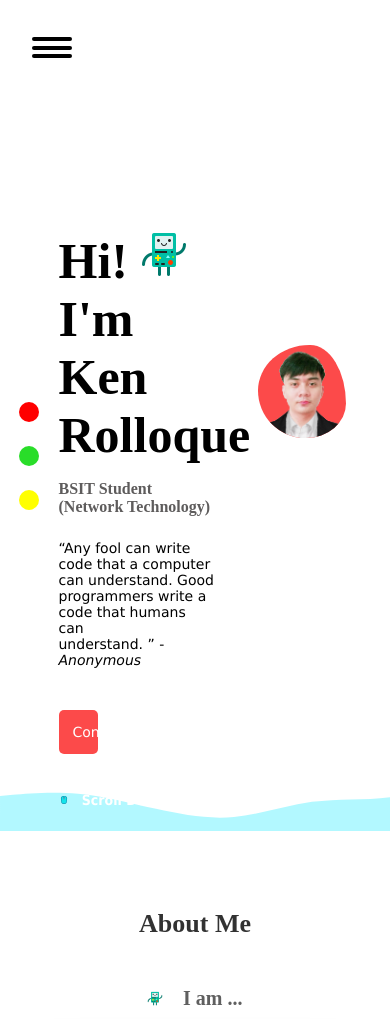
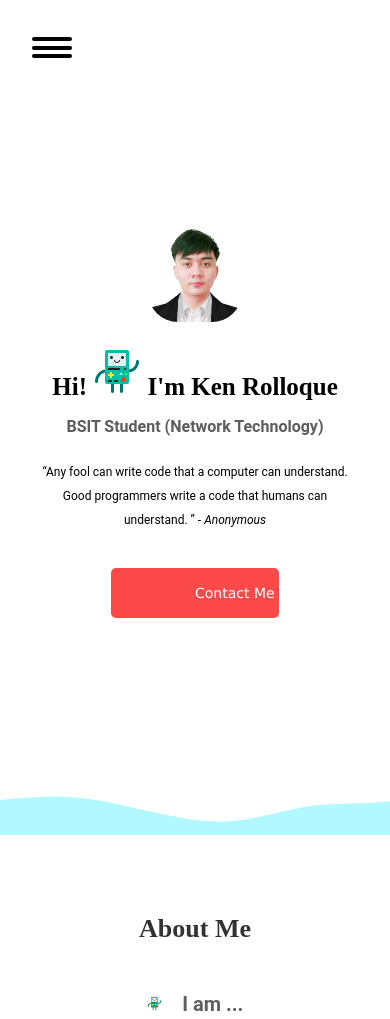
Before and after one commit to KenRolloque/Portfolio, a plain HTML site: page CODE/index.html in a window 390 px wide. Shown: the top 1019 px of the page. Drawn offline with Linux system fonts and the light colour scheme.

Commit message:
Add files via upload
09/08/2022
Fix Responsive Website

```diff
--- a/CODE/header.css
+++ b/CODE/header.css
@@ -5,6 +5,9 @@
 }
 
 body{
+    width: 100%;
+    display: inline-flex;
+    flex-direction: column;
     overflow-x: hidden;
 }
 
@@ -17,9 +20,10 @@ header{
     padding: 3em;
     max-height: 10vh;
     height: auto;
-    font-family: Ebrima;
+    font-family: 'Open Sans', sans-serif;
     position: sticky;
     z-index:2 ;
+    margin-bottom: 3em;
 }
 
 
@@ -32,7 +36,7 @@ header{
 
 
 header > h2{
-    font: bold 24px Ebrima;
+    font: bold 24px 'Open Sans', sans-serif;
     margin-left: 3em;
     color: rgb(156, 155, 155);
 
@@ -44,6 +48,8 @@ header > ul > li {
 header > ul > li > a {
     text-decoration: none;
     color: rgb(156, 155, 155);
+    font-family: 'Open Sans', sans-serif;
+
 }
 header > ul > li > a:hover{
     color: blue;
--- a/CODE/index.html
+++ b/CODE/index.html
@@ -10,6 +10,8 @@
     <link rel="stylesheet" href="section-3.css">
     <script type="text/javacsript" src="header.js"></script>
     <link rel="stylesheet" href="https://cdnjs.cloudflare.com/ajax/libs/font-awesome/4.7.0/css/font-awesome.min.css">    <title>Portfolio</title>
+
+    <link rel="preconnect" href="https://fonts.googleapis.com">
 </head>
 <body>
 
@@ -50,21 +52,21 @@
                 <h2>Hi! <img src="images/icons8-bmo-48.png" alt=""> I'm Ken Rolloque</h2>
                 <h5>BSIT Student (Network Technology)</h5>
                 <p><q>Any fool can write code that a computer can
-                    understand. Good <br>programmers write a code
-                    that humans can <br> understand.
+                    understand. Good programmers write a code
+                    that humans can  understand.
                 </q> - <i>Anonymous</i></p>
 
                 <input type="button" value="Contact Me">
 
                 <div>
-                    <img src="../images/icons8-mouse-64.png" alt="">
-                    <p>Scroll Down ↓</p>
+                    <img src="images/icons8-mouse-64.png"  class="scroll-down"  alt="">
+                    <p class="scroll-down"> Scroll Down ↓</p>
                 </div>
 
             </div>
             <div>
 
-                <img src="../images/ID-PNG.png" alt="">
+                <img src="images/ID-PNG.png" alt="">
 
             </div>
         </div>
@@ -74,21 +76,21 @@
             <h3> About Me</h3>
             <div>
                 <span>
-                    <h3> <img src="../images/icons8-bmo-48.png" alt="">I am ... </h3>
+                    <h3> <img src="images/icons8-bmo-48.png" alt="">I am ... </h3>
                     <p>Ken Mark L. Rolloque, 20 years old BSIT student of Batangas State University.
                      Currently, I am a 3rd yeard student taking Network Technology Track. I want to
                      become a web developer and cybersecurity expert in the future.</p>
                 </span>
 
                 <span>
-                    <h3> <img src="../images/icons8-source-code-96.png" alt="">Coding </h3>
+                    <h3> <img src="images/icons8-source-code-96.png" alt="">Coding </h3>
                     <p>My first programming language is C++ where I learned the fundamentals of programming.
                      Additionally, Java language helps me understand  the concep of OOP. As of now, I am learning
                       Javavscript for web development.</p>
 
                 </span>
                 <span>
-                    <h3> <img src="../images/icons8-router-64.png" alt="">Networking </h3>
+                    <h3> <img src="images/icons8-router-64.png" alt="">Networking </h3>
                     <p>As a network technology student, I am currently studying computer networking, IOT, and
                     cloud computing. Currently, I have finished CCNA 1 and CCNA 2, and currently taking CCNA 3
                     and IOT.</p>
@@ -101,7 +103,7 @@
             <h3> COLLEGE</h3>
                 <div>
                     <span>
-                        <img src="../images/b1.png" alt="">
+                        <img src="images/b1.png" alt="">
                         <h4>Restaurant Ordering System</h4>
                         <p>
                         <br>
@@ -111,7 +113,7 @@
                             call <br><br>
                             <b>Project Type:</b> Console<br>
                             <b>Subject:</b> Computer Programming<br>
-                            <b class="language">Language: <img src="../images/C++.png" alt=""></b>
+                            <b class="language">Language: <img src="images/C++.png" alt=""></b>
 
                         </p>
                         <input type="button" value="GIT HUB">
@@ -120,7 +122,7 @@
 
                     <span>
 
-                        <img src="../images/b2.png" alt="">
+                        <img src="images/b2.png" alt="">
                         <h4>Restaurant Ordering System with GUI</h4><br>
                         <p>
                             A system that allows customers to
@@ -130,14 +132,14 @@
 
                             <b>Project Type:</b> with GUI<br>
                             <b>Subject:</b>  Objected-Oriented Programming<br>
-                            <b class="language">Language: <img src="../images/Java-Logo.png" alt=""> <img src="../images/image-removebg-preview (3).png" alt=""></b>
+                            <b class="language">Language: <img src="images/Java-Logo.png" alt=""> <img src="images/image-removebg-preview (3).png" alt=""></b>
 
                         </p>
                         <input type="button" value="GIT HUB">
                     </span>
 
                     <span>
-                         <img src="../images/b1.png" alt="">
+                         <img src="images/b1.png" alt="">
                          <h4>Account Vault System</h4><br>
                          <p>
 
@@ -148,7 +150,7 @@
                             <b>Project Type:</b> with GUI<br>
                             <b>Subject:</b> Advance Database Management System, Advance Computer Programming
                                     <br>
-                            <b class="language">Language: <img src="../images/python.png" alt=""> <img src="../images/image-removebg-preview (3).png" alt=""></b>
+                            <b class="language">Language: <img src="images/python.png" alt=""> <img src="images/image-removebg-preview (3).png" alt=""></b>
 
                         </p>
                         <input type="button" value="GIT HUB">
--- a/CODE/section-1.css
+++ b/CODE/section-1.css
@@ -14,15 +14,17 @@ main{
     flex-direction: column;
     justify-content: center;
     width: 100vw;
+    font-family: 'Roboto', sans-serif;
 }
 
 .content-1{
     display: inline-flex;
     width: 100%;
     height: 89vh;
-    background: url(../images/wave.svg);
+    background: url(images/wave.svg);
     background-repeat: no-repeat;
     background-position: bottom;
+
 }
 
 /*Content 1 Part 1*/
@@ -33,6 +35,7 @@ main{
     align-items: center;
     gap: 1.5em;
     width: 15vw;
+
 }
 /* Three Circles in the left side*/
 .content-1 > div:first-child > span{
@@ -74,30 +77,33 @@ main{
 }
 
 .content-1 > div:nth-child(2) > h2{
-    font: bold 50px Coco Gothic;
+    font: bold 50px 'Roboto', sans-serif;
 }
 .content-1 > div:nth-child(2) > h5{
-    font: bold 16px Coco Gothic;
+    font: bold 16px 'Roboto', sans-serif;
     color: rgb(94, 92, 92);
     margin: 1em 0 1.5em 0;
 }
 
 .content-1 > div:nth-child(2) > p{
-    font: normal 14px Verdana;
+    font: normal 14px 'Roboto', sans-serif;
     margin-bottom: 3em;
+    width: 70%;
+    line-height: 2em;
 
 }
 
 .content-1  input[type=button]{
-    display: flex;
+    display: inline-flex;
     justify-content: center;
-    width: 25%;
-    padding: 1em 1em;
+    width: 0;
+    padding: 1.2em 6em;
     border-radius: 5px;
     background-color: #fc4a4a;
     color: white;
     font: normal 14px Verdana;
     border: 0px;
+
 
 }
 
@@ -106,7 +112,7 @@ main{
     align-items: center;
     font: bold 14px Tahoma;
     /* color: rgb(94, 92, 92); */
-    color: white;
+    color: rgb(100, 100, 100);
     gap:1em;
     margin: 24% 0 15% 1%;
 
@@ -123,6 +129,7 @@ main{
     display: inline-flex;
     justify-content: center;
     align-items: center;
+
 }
 
 .content-1 > div:last-child > img {
@@ -134,9 +141,89 @@ main{
     margin-bottom:8em;
 
 }
-@media screen and (max-width:449){
+
+
+@media screen and (max-width:449px){
+
+
+
+
+}
+
+@media screen and (max-width:1024px) {
+
+    .header{
+        justify-content: center;
+    }
 
     .content-1{
-        margin-top: 2em;
+
+        flex-direction: column-reverse;
+        width: 100vw;
+        justify-content: center;
+        align-items: center;
+        gap: 0em;
+        margin-top: 10vh;
     }
+
+    .content-1 > div:first-child{
+        display: none;
+
+    }
+    .content-1 > div:nth-child(2){
+        display: inline-flex;
+        width: 80vw;
+        height: auto;
+        margin-top: 3vh;
+
+
+
+    }
+    .content-1 > div:last-child{
+        display: inline-flex;
+        width: 80vw;
+        margin-top: 5vh;
+
+    }
+
+
+    .content-1 > div:last-child > img {
+        display: inline-flex;
+        width: 30%;
+        /* background-color: #fc4a4a; */
+            /* border-radius: 51% 49% 51% 49% / 63% 66% 34% 37% ; */
+        /* border-radius: 59% 41% 46% 54% / 49% 63% 37% 51% ; */
+        height: auto;
+        margin-bottom: 0;
+        border-radius: 30px;
+        background-color:  white;
+
+        }
+
+        .content-1 > div:nth-child(2) > h2{
+            font: bold 25px Coco Gothic;
+            width: 100%;
+            text-align: center;
+        }
+        .content-1 > div:nth-child(2) > h5{
+            text-align: center;
+            width: 100%;
+        }
+        .content-1 > div:nth-child(2) > p{
+            width: 100%;
+            text-align: center;
+            font-size: 12px;
+
+        }
+
+        .content-1  input[type=button]{
+
+            align-self: center;
+
+        }
+
+        .scroll-down{
+            display: none;
+
+        }
 }
--- a/CODE/section-2.css
+++ b/CODE/section-2.css
@@ -7,11 +7,11 @@
     height: auto;
     min-height:90vh ;
     gap: 3em;
-
+    font-family: 'Roboto', sans-serif;
 
 }
 .section-2 > h3:first-child{
-    font: bold 26px Coco Gothic;
+    font: bold 26px '';
     margin-bottom: 1em;
     color: rgb(50, 50, 50);
 
@@ -41,7 +41,7 @@
     justify-content: center;
     align-items: center;
     gap: 1em;
-    font: bold 20px Coco Gothic;
+    font: bold 20px 'Roboto', sans-serif;
     color: rgb(95, 95, 95);
 }
 .section-2 > div > span > h3 > img{
@@ -53,7 +53,7 @@
     flex: 1;
     padding: 4em 3em;
     text-align: justify;
-    font: normal 15px Tahoma;
+    font: normal 15px 'Roboto', sans-serif;
     line-height: 1.5em;
     background: rgba( 236, 236, 236, 0.25 );
     box-shadow: 0 8px 32px 0 rgba( 31, 38, 135, 0.37 );
@@ -61,6 +61,7 @@
     -webkit-backdrop-filter: blur( 4px );
     border-radius: 10px;
     border: 1px solid rgba( 255, 255, 255, 0.18 );
+    color: rgb(100, 100, 100);
 
 }
 
--- a/CODE/section-3.css
+++ b/CODE/section-3.css
@@ -45,14 +45,14 @@
 /*PROJECT TITLE*/
 .section-3 > div > span > h4{
     margin-top: 3em;
-    font: bold 16px Coco Gothic;
+    font: bold 16px 'Roboto', sans-serif;
     color: #F3C623;
 }
 
 /*PROJECT DESCRIPTION*/
 .section-3 > div > span > p{
 
-    font: normal 16px Coco Gothic;
+    font: normal 16px 'Roboto', sans-serif;
     line-height: 1.3em;
     color: rgb(201, 200, 199);
 }
```
